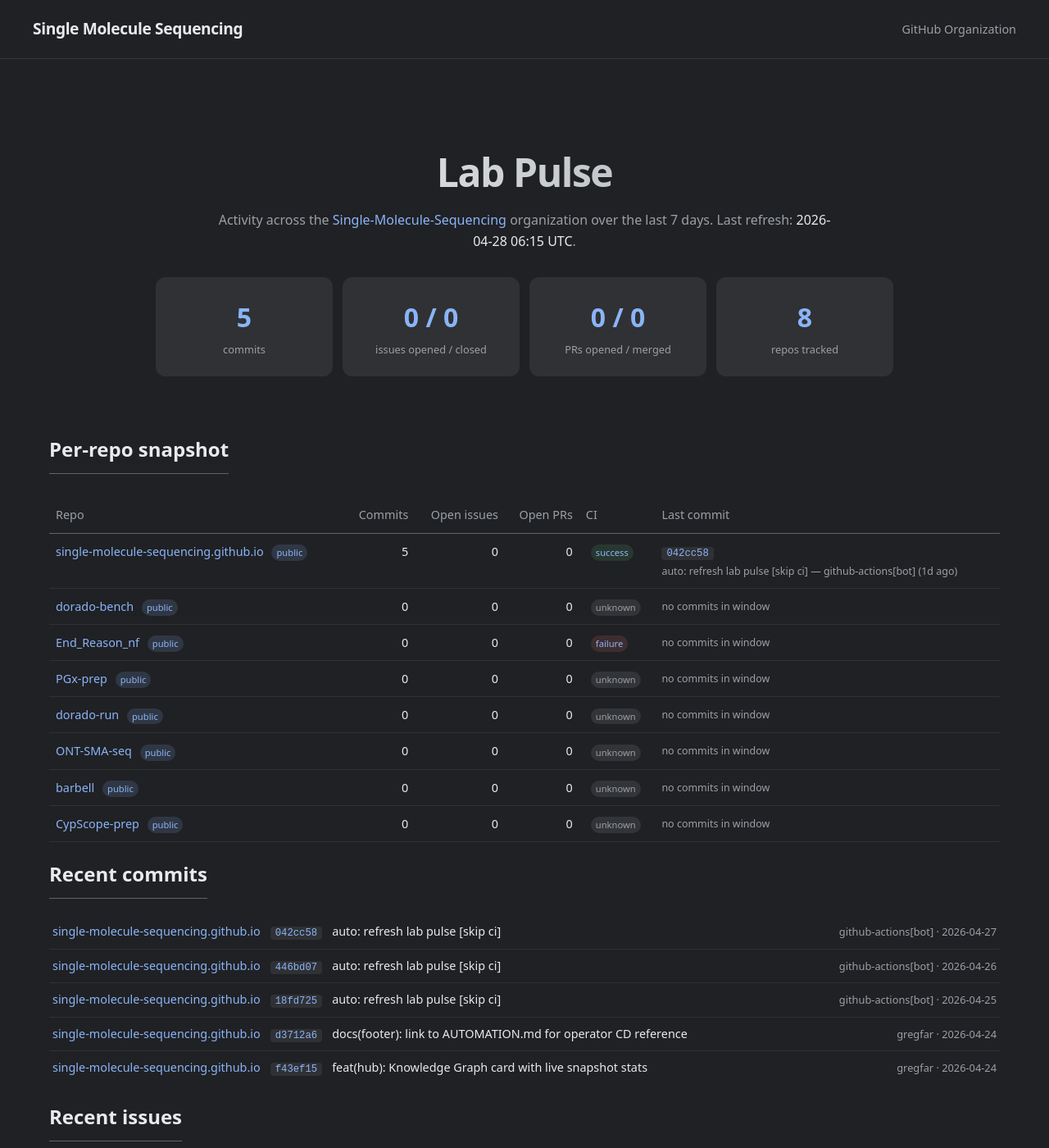
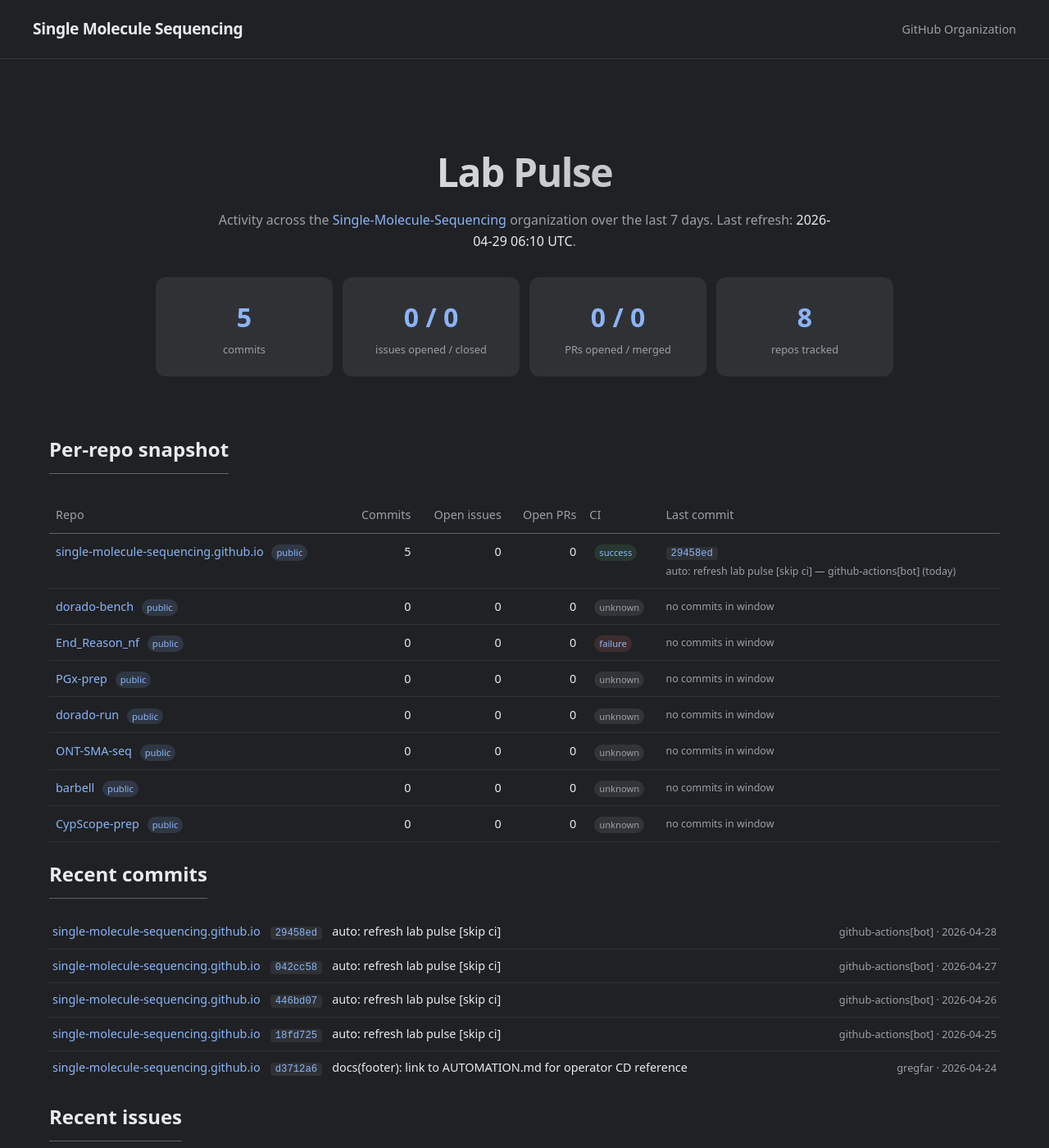
Before and after one commit to Single-Molecule-Sequencing/single-molecule-sequencing.github.io, a Jekyll site: the page built from pulse.md, in a window 1280 px wide and 1400 px high. Shown: the whole window at 82% size. Built offline with Jekyll 4.4.1, drawn with Linux system fonts in a browser that asks for light colours.

Commit message:
auto: refresh lab pulse [skip ci]

```diff
--- a/_data/pulse.yml
+++ b/_data/pulse.yml
@@ -1,4 +1,4 @@
-generated_at: '2026-04-28T06:15:11.971111+00:00'
+generated_at: '2026-04-29T06:10:36.585969+00:00'
 window_days: 7
 org: Single-Molecule-Sequencing
 totals:
@@ -20,16 +20,16 @@ repos:
   url: https://github.com/Single-Molecule-Sequencing/single-molecule-sequencing.github.io
   commits_in_window: 5
   last_commit:
-    sha: 042cc58
+    sha: 29458ed
     message: 'auto: refresh lab pulse [skip ci]'
-    when: '2026-04-27T06:12:22Z'
+    when: '2026-04-28T06:15:17Z'
     author: github-actions[bot]
-    url: https://github.com/Single-Molecule-Sequencing/single-molecule-sequencing.github.io/commit/042cc5892e0f582f69223b46b52063f5567d0942
+    url: https://github.com/Single-Molecule-Sequencing/single-molecule-sequencing.github.io/commit/29458ed8be0a0cc14a7dca3ad4787a74423eb13c
   open_issues: 0
   open_prs: 0
   ci_status: success
-  ci_url: https://github.com/Single-Molecule-Sequencing/single-molecule-sequencing.github.io/actions/runs/24979446120
-  days_since_last_commit: 1
+  ci_url: https://github.com/Single-Molecule-Sequencing/single-molecule-sequencing.github.io/actions/runs/25037122506
+  days_since_last_commit: 0
 - name: dorado-bench
   default_branch: main
   description: A benchmarking effort of various doraro models for the SMS pipeline
@@ -41,7 +41,7 @@ repos:
   open_prs: 0
   ci_status: unknown
   ci_url: null
-  days_since_last_commit: 67
+  days_since_last_commit: 68
 - name: End_Reason_nf
   default_branch: main
   description: ''
@@ -53,7 +53,7 @@ repos:
   open_prs: 0
   ci_status: failure
   ci_url: https://github.com/Single-Molecule-Sequencing/End_Reason_nf/actions/runs/19545795692
-  days_since_last_commit: 158
+  days_since_last_commit: 159
 - name: PGx-prep
   default_branch: main
   description: Preparatory demultiplex algorithms and HPC+Slurm solutions on BAM files for the ONT PGx
@@ -66,7 +66,7 @@ repos:
   open_prs: 0
   ci_status: unknown
   ci_url: null
-  days_since_last_commit: 67
+  days_since_last_commit: 68
 - name: dorado-run
   default_branch: main
   description: ONT Dorado basecaller Orchestration Pipeline
@@ -78,7 +78,7 @@ repos:
   open_prs: 0
   ci_status: unknown
   ci_url: null
-  days_since_last_commit: 7
+  days_since_last_commit: 8
 - name: ONT-SMA-seq
   default_branch: main
   description: The SMA-seq workflow for Oxford Nanopore Technology, in pure Python and SQLite database.
@@ -90,7 +90,7 @@ repos:
   open_prs: 0
   ci_status: unknown
   ci_url: null
-  days_since_last_commit: 7
+  days_since_last_commit: 8
 - name: barbell
   default_branch: master
   description: Extremely fast and accurate Nanopore demultiplexing
@@ -102,7 +102,7 @@ repos:
   open_prs: 0
   ci_status: unknown
   ci_url: null
-  days_since_last_commit: 55
+  days_since_last_commit: 56
 - name: CypScope-prep
   default_branch: main
   description: Preparatory FastQ extraction and alignment on per-sample BAM files for CypScope
@@ -114,8 +114,14 @@ repos:
   open_prs: 0
   ci_status: unknown
   ci_url: null
-  days_since_last_commit: 45
+  days_since_last_commit: 46
 recent_commits:
+- repo: single-molecule-sequencing.github.io
+  sha: 29458ed
+  author: github-actions[bot]
+  when: '2026-04-28T06:15:17Z'
+  message: 'auto: refresh lab pulse [skip ci]'
+  url: https://github.com/Single-Molecule-Sequencing/single-molecule-sequencing.github.io/commit/29458ed8be0a0cc14a7dca3ad4787a74423eb13c
 - repo: single-molecule-sequencing.github.io
   sha: 042cc58
   author: github-actions[bot]
@@ -140,12 +146,6 @@ recent_commits:
   when: '2026-04-24T18:17:39Z'
   message: 'docs(footer): link to AUTOMATION.md for operator CD reference'
   url: https://github.com/Single-Molecule-Sequencing/single-molecule-sequencing.github.io/commit/d3712a6e8f1e5ef2dd50abba91b3be75321e11a8
-- repo: single-molecule-sequencing.github.io
-  sha: f43ef15
-  author: gregfar
-  when: '2026-04-24T17:50:20Z'
-  message: 'feat(hub): Knowledge Graph card with live snapshot stats'
-  url: https://github.com/Single-Molecule-Sequencing/single-molecule-sequencing.github.io/commit/f43ef151feef41f8e707c9c2d2f1cde702930463
 recent_issues: []
 recent_prs: []
 latest_releases: []
```
Also changed, not shown: _includes/pulse.md (+2 -2 lines).
